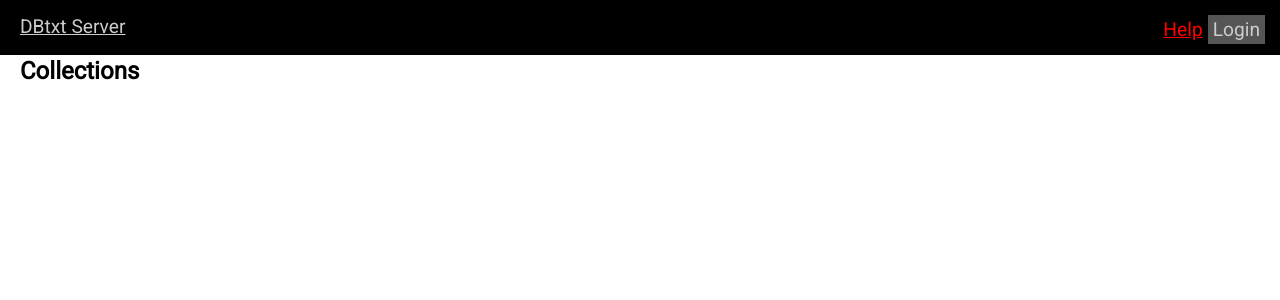
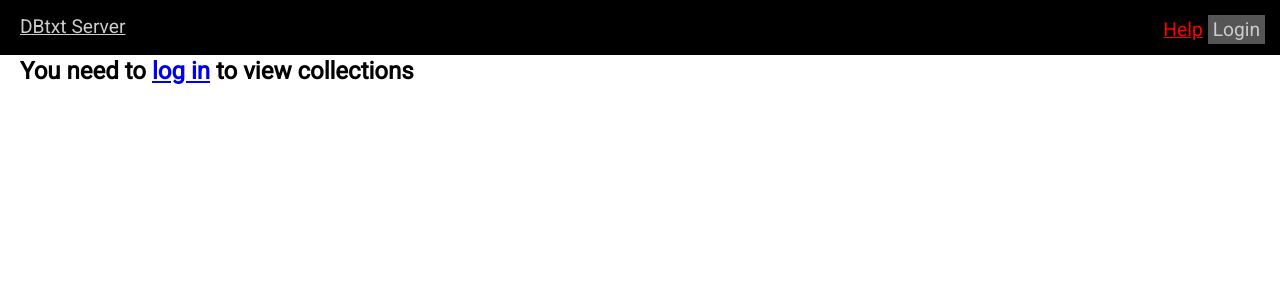
Before and after one commit to epoz/dbtxtserver, a Django app: page / in a window 1280 px wide. Shown: the top 300 px of the page. Run offline with Django 3.2, Linux system fonts and the light colour scheme; data that the repository does not hold is empty; parts of the project's set-up code (start-up, migrations or seed data) failed here and were passed over; some libraries are stand-ins or nearby versions.

Commit message:
Need to login to view collections list

```diff
--- a/main/templates/index.html
+++ b/main/templates/index.html
@@ -1,11 +1,16 @@
 {% extends "base.html" %}
 
 {% block content %}
+
+    {% if user.is_anonymous %}
+    <h2>You need to <a href="/login">log in</a> to view collections</h2>
+    {% else %}
     <h2>Collections</h2>
     {% for c in collections %}
         {% if c.records.all.count > 0 %}
             <p><a href="/collections/{{c.id}}/">{{c.name}}</a></p>
         {% endif %}
     {% endfor %}
+    {% endif %}
 
 {% endblock content %}
```
